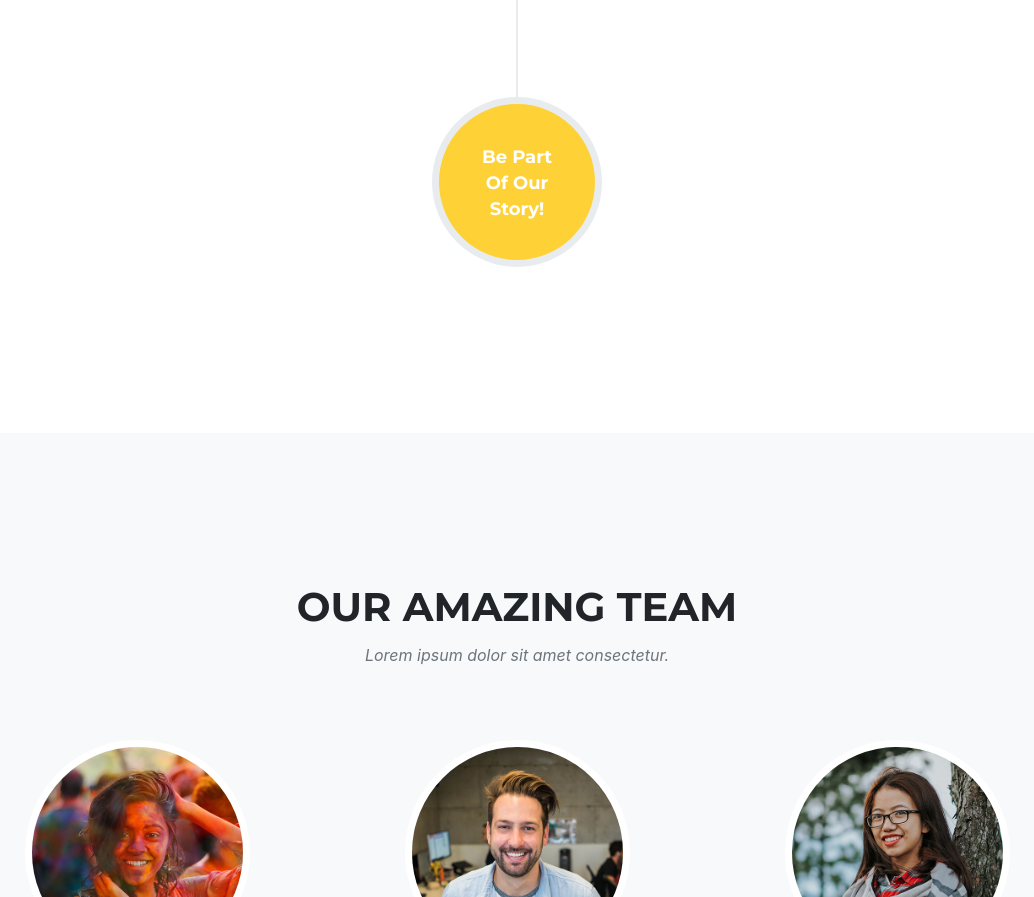
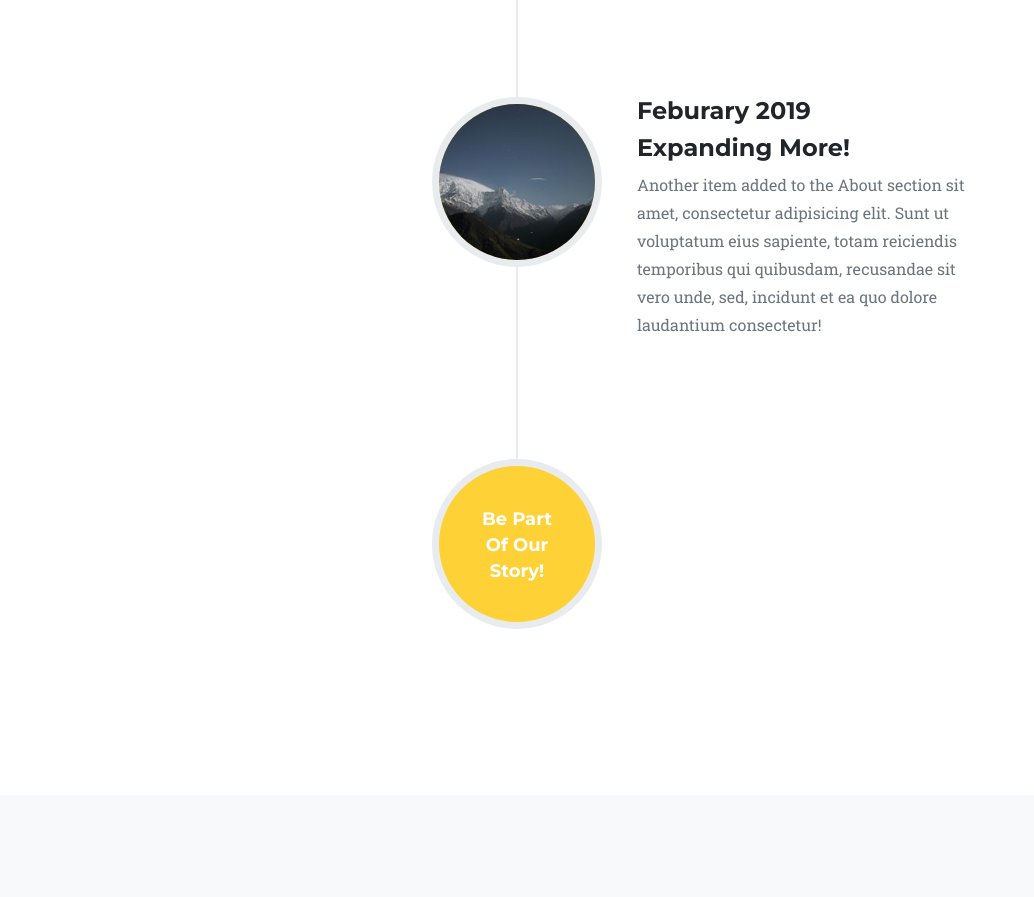
Before and after one commit to SuP3RM/it202-project1, a plain HTML site: page index.html in a window 1280 px wide. Shown: the part 5270-6167 px from the top of the page, without its empty margins (123-1157 px from the left). Drawn offline with Linux system fonts and the light colour scheme; a web font is replaced by a local one.

Commit message:
About Section Addition
Add another item to the About section

```diff
--- a/index.html
+++ b/index.html
@@ -305,14 +305,28 @@
                 </div>
               </div>
             </li>
-            <li class="timeline-inverted">
+
+          <li class="timeline-inverted">
+              <div class="timeline-image">
+                <img class="rounded-circle img-fluid" src="img/about/4.jpg" alt="">
+              </div>
+              <div class="timeline-panel">
+                <div class="timeline-heading">
+                  <h4>Feburary 2019</h4>
+                  <h4 class="subheading">Expanding More!</h4>
+                </div>
+                <div class="timeline-body">
+                  <p class="text-muted">Another item added to the About section sit amet, consectetur adipisicing elit. Sunt ut voluptatum eius sapiente, totam reiciendis temporibus qui quibusdam, recusandae sit vero unde, sed, incidunt et ea quo dolore laudantium
+                    consectetur!</p>
+                </div>
+              </div>
+            </li><li class="timeline-inverted">
               <div class="timeline-image">
                 <h4>Be Part
                   <br>Of Our
                   <br>Story!</h4>
               </div>
-            </li>
-          </ul>
+            </li></ul>
         </div>
       </div>
     </div>
```
